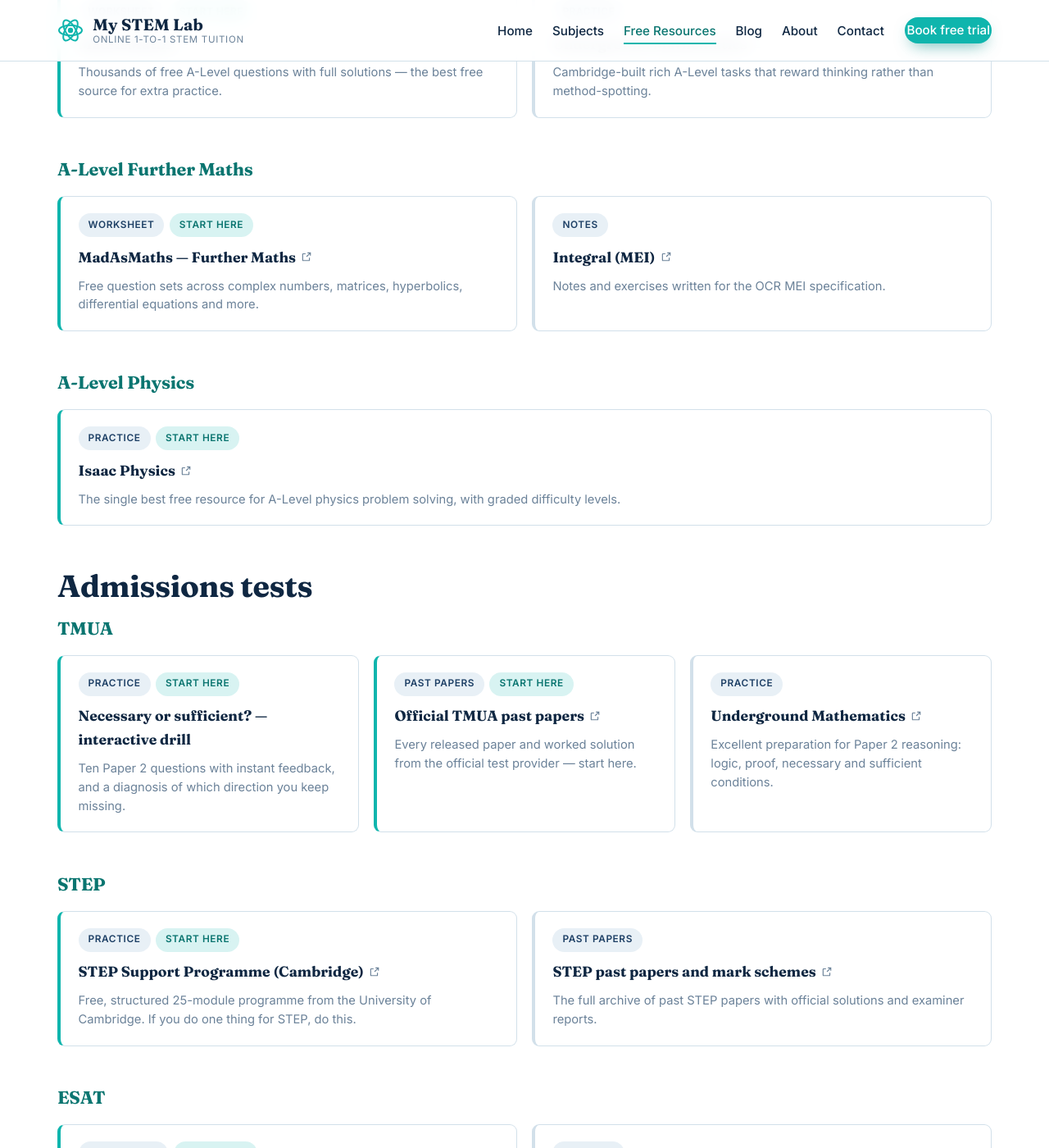
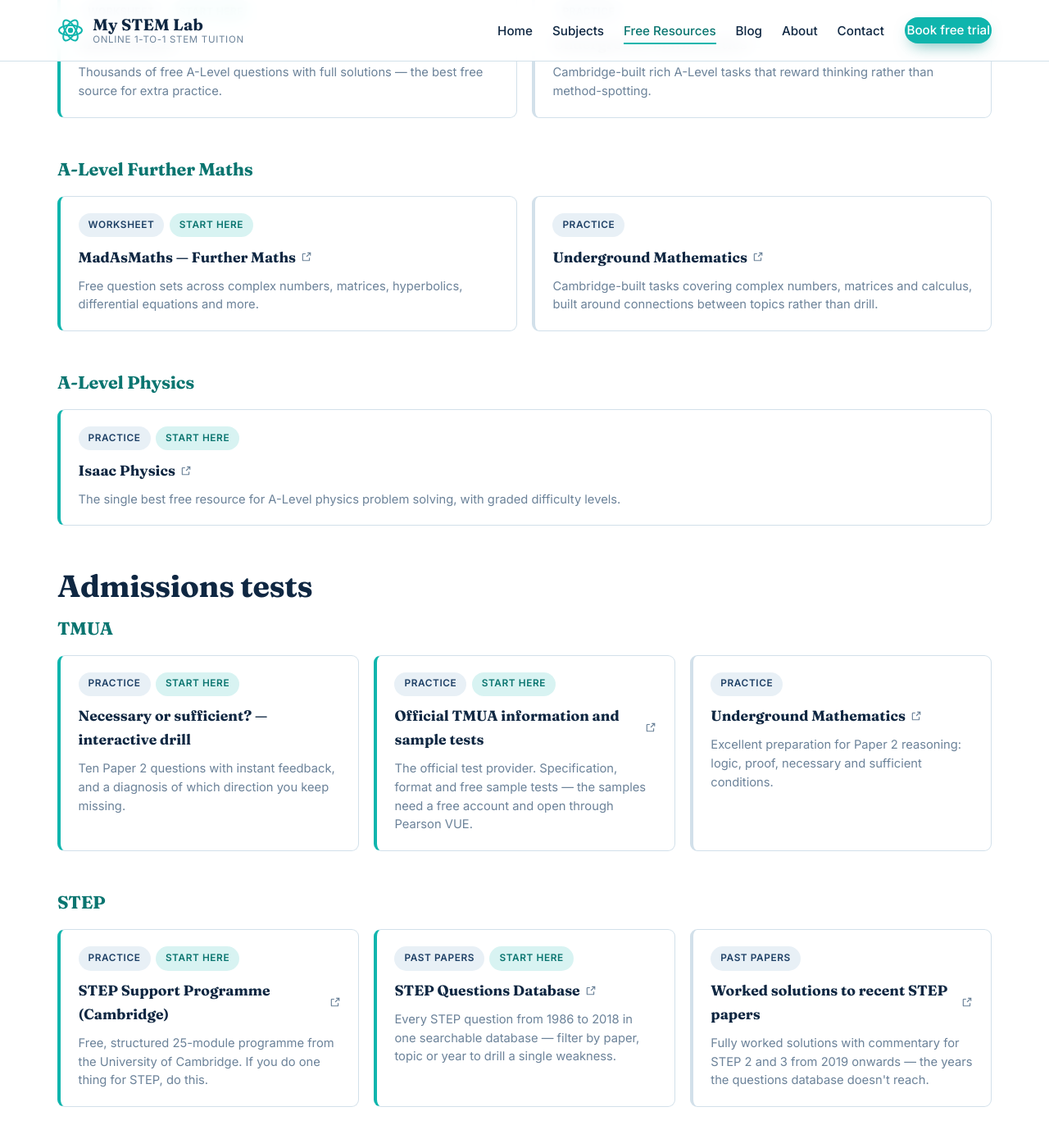
Before and after one commit to My-STEM-Lab/My-STEM-Lab.github.io, a Jekyll site: the page built from resources.html, in a window 1280 px wide and 1400 px high, scrolled down 1822 px. Shown: the whole window at 82% size. Built offline with Jekyll 4.4.1, drawn with Linux system fonts in a browser that asks for light colours; some of the changed text lies outside the part shown.

Commit message:
Updating Dead Links

```diff
--- a/_data/resources.yml
+++ b/_data/resources.yml
@@ -19,13 +19,13 @@
   - title: "Dr Frost Maths"
     type: "Practice"
     description: "Free question banks sorted by topic, with instant marking and worked solutions."
-    url: "https://www.drfrostmaths.com/"
+    url: "https://www.drfrost.org/"
     external: true
     featured: true
   - title: "Physics & Maths Tutor — GCSE Maths"
     type: "Past papers"
     description: "Past papers and mark schemes for every major exam board, plus topic question sets."
-    url: "https://www.physicsandmathstutor.com/gcse-maths-papers/"
+    url: "https://www.physicsandmathstutor.com/past-papers/gcse-maths/"
     external: true
 
 gcse-physics:
@@ -38,7 +38,7 @@
   - title: "Physics & Maths Tutor — GCSE Physics"
     type: "Past papers"
     description: "Past papers, mark schemes and topic-by-topic question sets."
-    url: "https://www.physicsandmathstutor.com/physics-revision/gcse/"
+    url: "https://www.physicsandmathstutor.com/past-papers/gcse-physics/"
     external: true
 
 gcse-computer-science:
@@ -77,10 +77,10 @@
     url: "https://madasmaths.com/"
     external: true
     featured: true
-  - title: "Integral (MEI)"
-    type: "Notes"
-    description: "Notes and exercises written for the OCR MEI specification."
-    url: "https://integralmaths.org/"
+  - title: "Underground Mathematics"
+    type: "Practice"
+    description: "Cambridge-built tasks covering complex numbers, matrices and calculus, built around connections between topics rather than drill."
+    url: "https://undergroundmathematics.org/"
     external: true
 
 a-level-physics:
@@ -97,9 +97,9 @@
     description: "Ten Paper 2 questions with instant feedback, and a diagnosis of which direction you keep missing."
     url: "/quizzes/tmua-necessary-sufficient/"
     featured: true
-  - title: "Official TMUA past papers"
-    type: "Past papers"
-    description: "Every released paper and worked solution from the official test provider — start here."
+  - title: "Official TMUA information and sample tests"
+    type: "Practice"
+    description: "The official test provider. Specification, format and free sample tests — the samples need a free account and open through Pearson VUE."
     url: "https://www.esat-tmua.ac.uk/"
     external: true
     featured: true
@@ -113,19 +113,25 @@
   - title: "STEP Support Programme (Cambridge)"
     type: "Practice"
     description: "Free, structured 25-module programme from the University of Cambridge. If you do one thing for STEP, do this."
-    url: "https://maths.org/step/"
+    url: "https://step.maths.org/"
     external: true
     featured: true
-  - title: "STEP past papers and mark schemes"
+  - title: "STEP Questions Database"
     type: "Past papers"
-    description: "The full archive of past STEP papers with official solutions and examiner reports."
-    url: "https://maths.org/step/past-papers"
+    description: "Every STEP question from 1986 to 2018 in one searchable database — filter by paper, topic or year to drill a single weakness."
+    url: "https://step.maths.org/questions"
+    external: true
+    featured: true
+  - title: "Worked solutions to recent STEP papers"
+    type: "Past papers"
+    description: "Fully worked solutions with commentary for STEP 2 and 3 from 2019 onwards — the years the questions database doesn't reach."
+    url: "https://step.maths.org/worked-step-papers"
     external: true
 
 esat:
-  - title: "Official ESAT information and past materials"
-    type: "Past papers"
-    description: "Specification, format and released practice material for the Engineering and Science Admissions Test."
+  - title: "Official ESAT information and sample tests"
+    type: "Practice"
+    description: "Specification, module structure and free sample material for the Engineering and Science Admissions Test. Samples need a free account via Pearson VUE."
     url: "https://www.esat-tmua.ac.uk/"
     external: true
     featured: true
--- a/assets/css/style.css
+++ b/assets/css/style.css
@@ -177,7 +177,21 @@
 }
 .hero-lede { font-size: clamp(1.05rem, .98rem + .4vw, 1.22rem); color: #c5dbe9; max-width: 40ch; margin-bottom: 1.1em; }
 .hero-actions { display: flex; flex-wrap: wrap; gap: .8rem; margin-top: 1.9rem; }
-.hero-note { margin-top: 1.3rem; font-size: .9rem; color: #93b3c9; }
+/* Tutor's face in the hero — a solo tutor's credibility is a person, so the
+   photo belongs above the fold rather than six screens down. */
+.hero-tutor { display: flex; align-items: center; gap: .85rem; margin-top: 1.9rem; }
+.hero-avatar {
+  width: 54px; height: 54px; flex: none;
+  border-radius: 50%; object-fit: cover;
+  border: 2px solid rgba(255,255,255,.28);
+  box-shadow: 0 4px 14px -4px rgba(0,0,0,.45);
+}
+.hero-note { margin: 0; font-size: .88rem; color: #93b3c9; line-height: 1.4; }
+.hero-note b { display: block; color: #dcecf6; font-weight: 600; font-size: .95rem; }
+@media (max-width: 420px) {
+  .hero-avatar { width: 46px; height: 46px; }
+  .hero-note { font-size: .82rem; }
+}
 
 .hero-card {
   background: rgba(255,255,255,.055);
```
Also changed, not shown: index.html (+31 -23 lines), Claude outputs/avatar-zoom2.png (added), Claude outputs/hero-mobile.png (added), assets/img/aarit-avatar.jpg (added).
